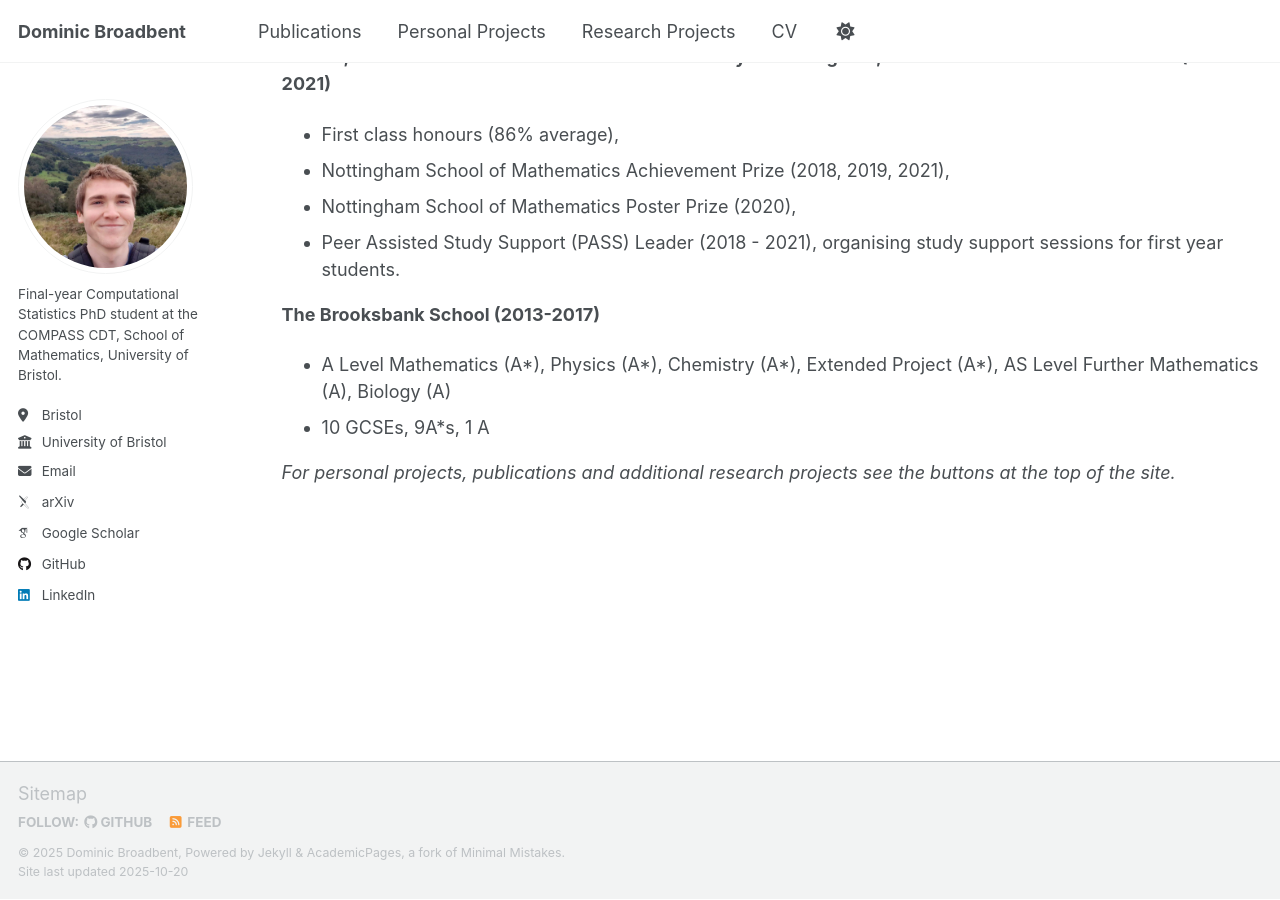
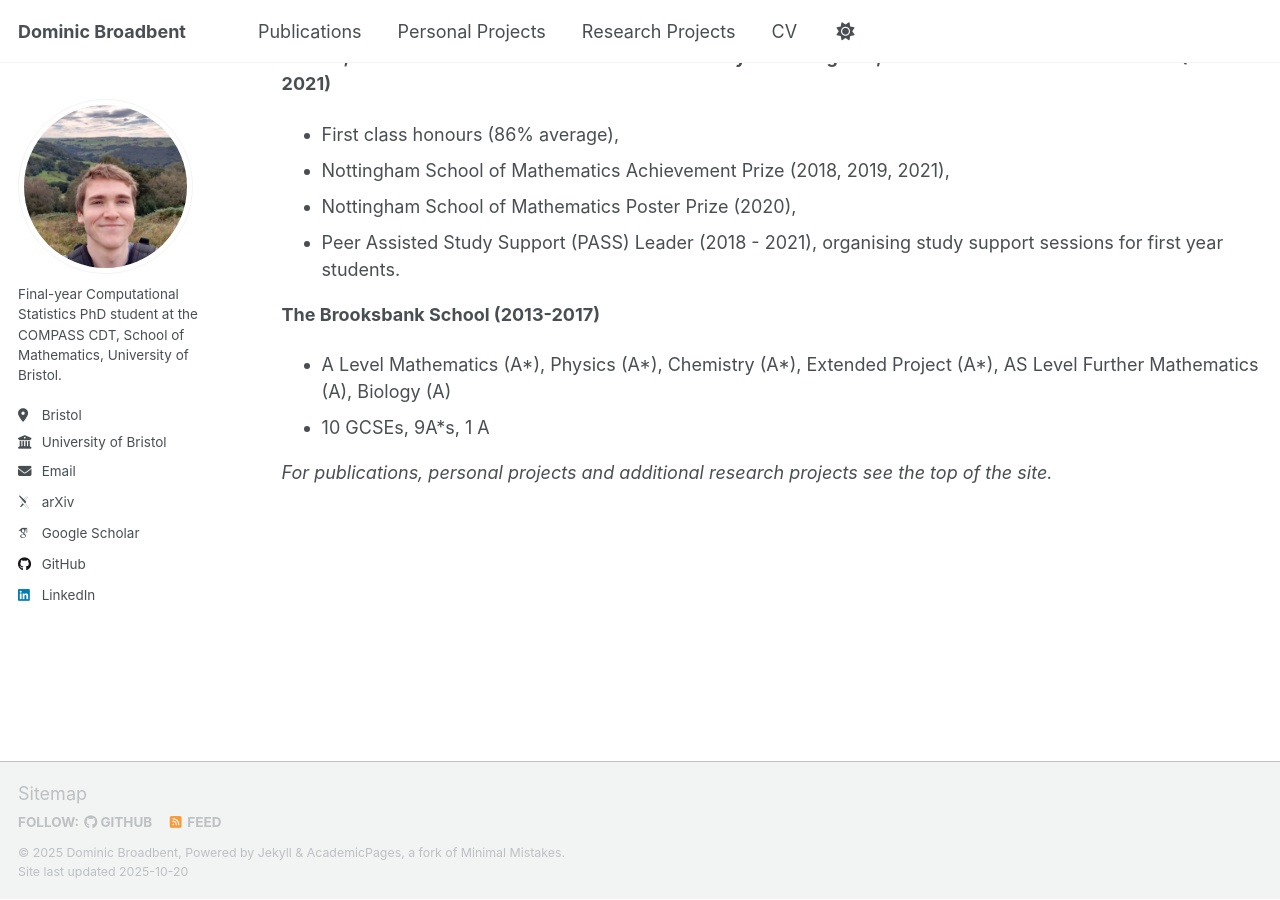
Before and after one commit to dominicjbroadbent/dominicjbroadbent.github.io, a Jekyll site: the page built from _pages/cv.md, in a window 1280 px wide and 900 px high, scrolled down 910 px. Built offline with Jekyll 4.4.1, drawn with Linux system fonts in a browser that asks for light colours; some web fonts are replaced; a script that is not in the unit is left out.

Commit message:
Update cv.md

```diff
--- a/_pages/cv.md
+++ b/_pages/cv.md
@@ -40,4 +40,4 @@ redirect_from:
 - A Level Mathematics (A\*), Physics (A\*), Chemistry (A\*), Extended Project (A\*), AS Level Further Mathematics (A), Biology (A)
 - 10 GCSEs, 9A\*s, 1 A
 
-*For personal projects, publications and additional research projects see the buttons at the top of the site.*
+*For publications, personal projects and additional research projects see the top of the site.*
```
